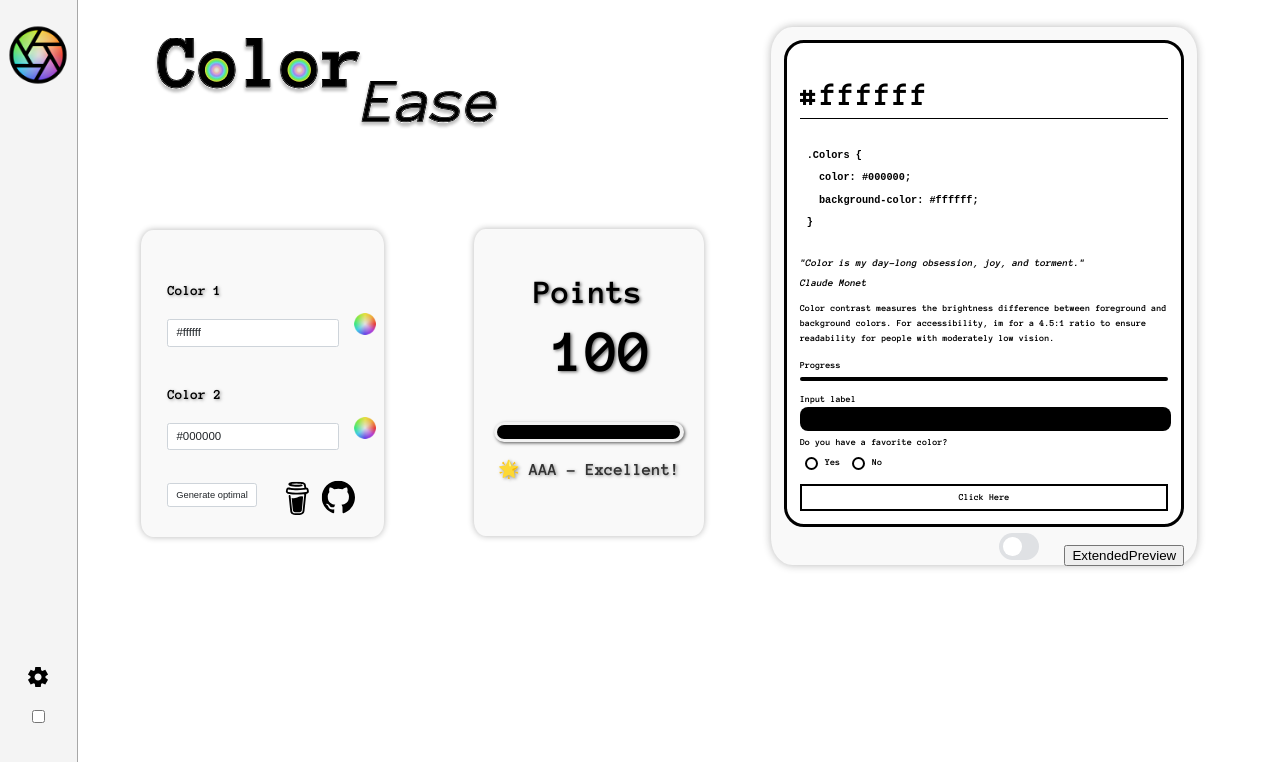
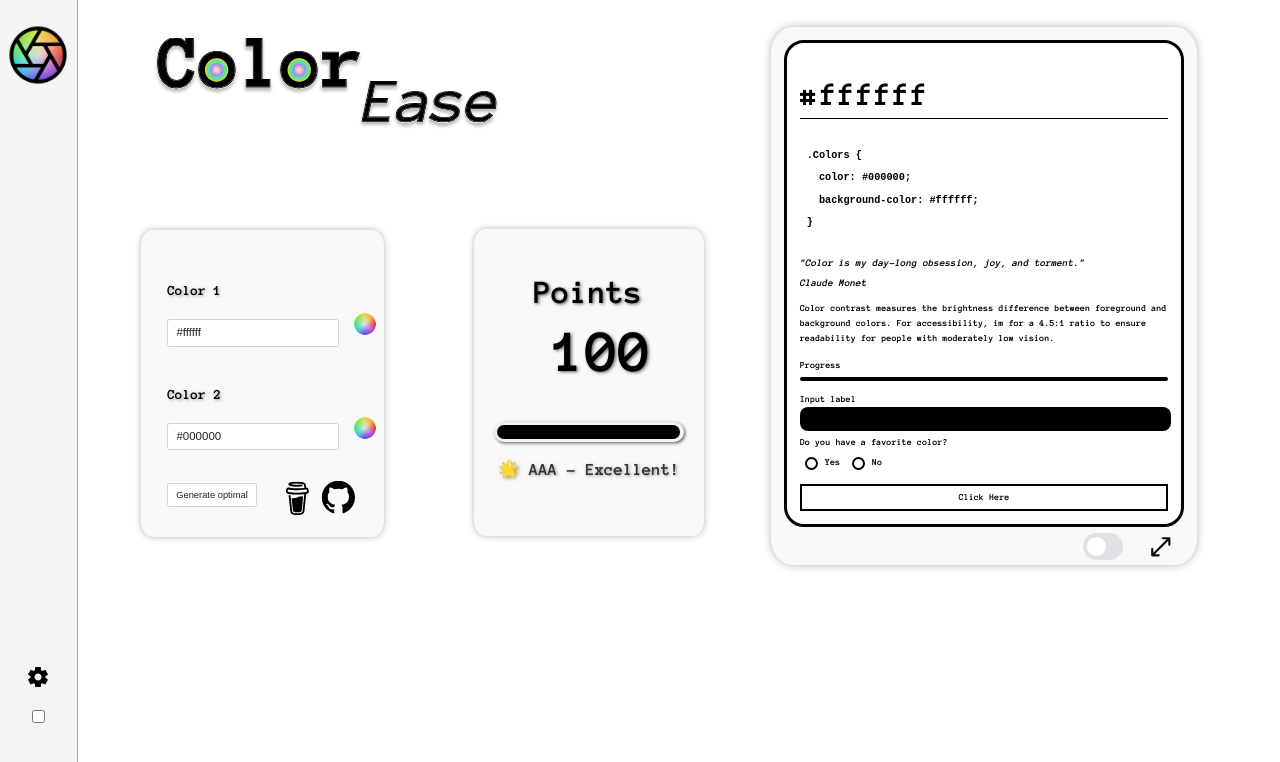
Before and after one commit to abrahammordev/ColorEase, a React (Create React App) app: page / in a window 1280 px wide. Shown: the top 762 px of the page. Built offline with nearby package versions, Linux system fonts and the light colour scheme.

Commit message:
Add Lens component with styles; update Preview layout and styles for improved responsiveness in intermediate resolution

```diff
--- a/src/components/Lens.jsx
+++ b/src/components/Lens.jsx
@@ -3,6 +3,7 @@ import { useState } from "react";
 import Swal from "sweetalert2";
 import withReactContent from "sweetalert2-react-content";
 import ExtendedPreview from "./ExtendedPreview";
+import style from "./styles.module/Lens.module.css";
 
 function Lens({ firstColor, secondColor }) {
   const [isChecked, setIsChecked] = useState(false);
@@ -51,7 +52,9 @@ function Lens({ firstColor, secondColor }) {
 
   return (
     <>
-      <button onClick={showSwal}>ExtendedPreview</button>
+      <button onClick={showSwal} className={style.Lens}>
+      <svg className={style["lens-icon"]} xmlns="http://www.w3.org/2000/svg" width="24" height="24" viewBox="0 0 24 24"><path fill="#080808" d="M4 21q-.425 0-.712-.288T3 20v-6q0-.425.288-.712T4 13t.713.288T5 14v3.6L17.6 5H14q-.425 0-.712-.288T13 4t.288-.712T14 3h6q.425 0 .713.288T21 4v6q0 .425-.288.713T20 11t-.712-.288T19 10V6.4L6.4 19H10q.425 0 .713.288T11 20t-.288.713T10 21z"/></svg>
+      </button>
     </>
   );
 }
--- a/src/components/Preview.jsx
+++ b/src/components/Preview.jsx
@@ -124,14 +124,18 @@ function Preview({ firstColor, secondColor }) {
           </a>
         </div>
       </div>
+      <div className={styles["icons"]}>
       <SwitchColorsButton
         isChecked={isChecked}
         onCheckboxChange={handleCheckboxChange}
-        className={styles.checkbox}
       />
+
       <Lens
-      firstColor={currentFirstColor}
-      secondColor={currentSecondColor}/>
+        firstColor={currentFirstColor}
+        secondColor={currentSecondColor}
+        className={styles.lensIcon}/>
+      </div>
+
     </div>
   );
 }
--- a/src/components/styles.module/ExtendedPreview.module.css
+++ b/src/components/styles.module/ExtendedPreview.module.css
@@ -5,7 +5,7 @@ p{
 
 .title {
     font-size: 3.6vw;
-    margin-bottom: 2vw;
+    margin-bottom: 1.5vw;
     margin-top: 3vw;
     text-align: justify;
 }
@@ -15,7 +15,7 @@ p{
     height: 0.10vw;
     background: white;
     margin: 0.52vw 0 1.04vw;
-    margin-bottom: 3vw;
+    margin-bottom: 2vw;
 }
 
 .code {
@@ -23,13 +23,13 @@ p{
     padding: 0.52vw;
     border-radius: 8px;
     font-family: 'Courier New', monospace;
-    margin-bottom: 4vw;
+    margin-bottom: 2vw;
     font-size: 1.5vw;
 }
 
 .quote {
     font-style: italic;
-    margin-bottom: 3vw;
+    margin-bottom: 2vw;
     font-size: 1.5vw;
 
 }
@@ -37,7 +37,8 @@ p{
 .author {
     font-weight: bold;
     margin-top: 0.52vw;
-    margin-bottom: 5vw;
+    margin-bottom: 3.5vw;
+    text-align: justify;
 }
 
 .description {
@@ -52,7 +53,7 @@ p{
     height: 0.31vw;
     border-radius: 3px;
     position: relative;
-    margin-bottom: 2vw;
+    margin-bottom: 3vw;
     font-size: 1.5vw;
 
 }
@@ -71,7 +72,7 @@ p{
     padding: 0.52vw;
     border: none;
     border-radius: 8px;
-    margin-bottom: 2vw;
+    margin-bottom: 3vw;
     font-size: 1.5vw;
     text-align: justify;
 
@@ -86,7 +87,7 @@ p{
 .radioGroup {
     display: flex;
     gap: 0.52vw;
-    margin-bottom: 1.04vw;
+    margin-bottom: 3vw;
     font-size: 1.5vw;
 
 }
--- a/src/components/styles.module/Lens.module.css
+++ b/src/components/styles.module/Lens.module.css
@@ -0,0 +1,13 @@
+.Lens{
+    all: unset;
+    cursor: pointer;
+
+    align-items: center;
+    justify-content: center;
+}
+
+.lens-icon{
+    width: 2vw;
+    height: 2vw;
+
+}
--- a/src/components/styles.module/Preview.module.css
+++ b/src/components/styles.module/Preview.module.css
@@ -113,6 +113,12 @@
     justify-items: right;
 }
 
+.icons{
+    margin-right: 0.8vw;
+
+
+}
+
 @media (max-width: 1200px) and (min-width: 700px) {
     .Preview{
         margin-left: 0;
```
